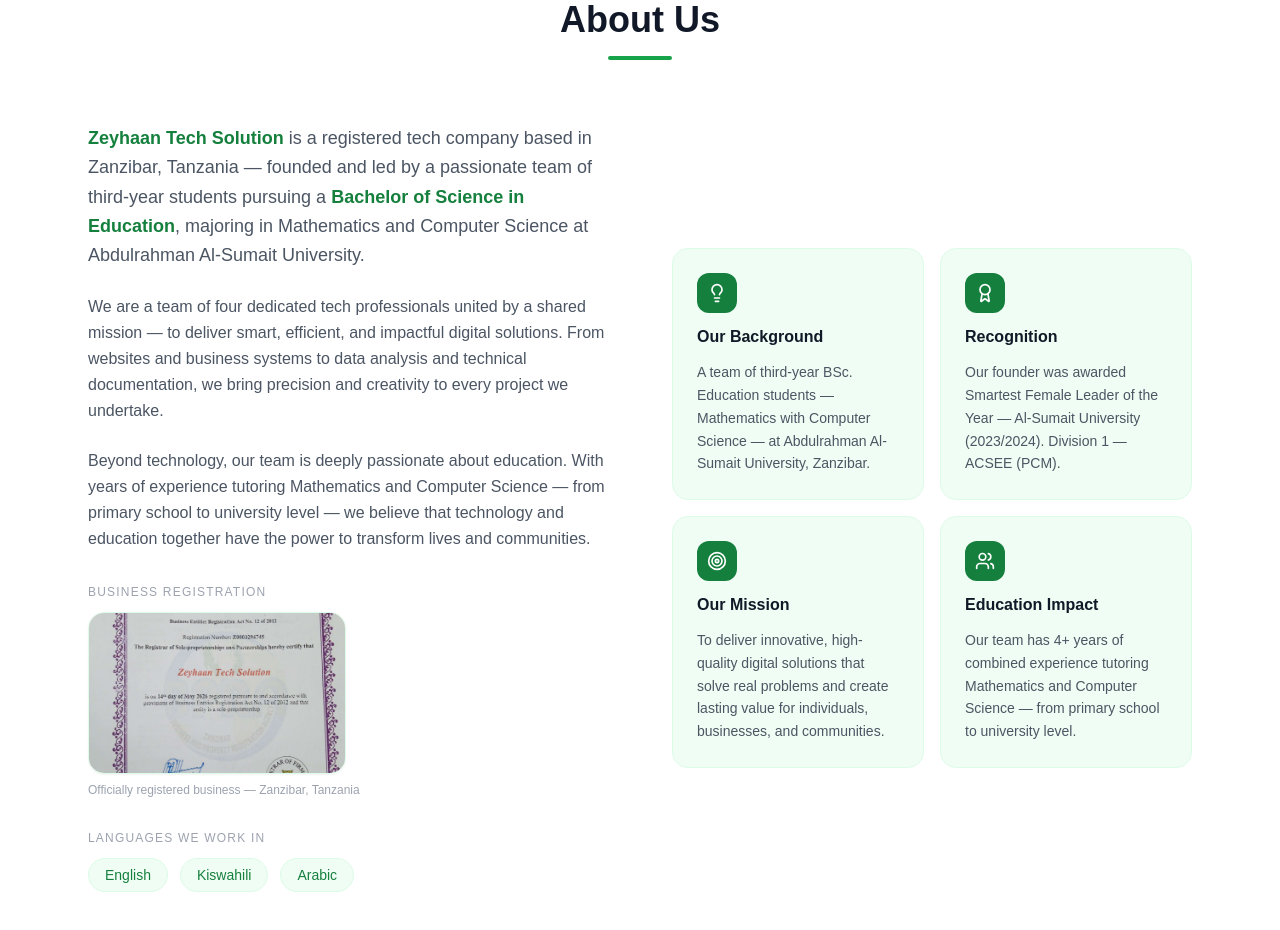
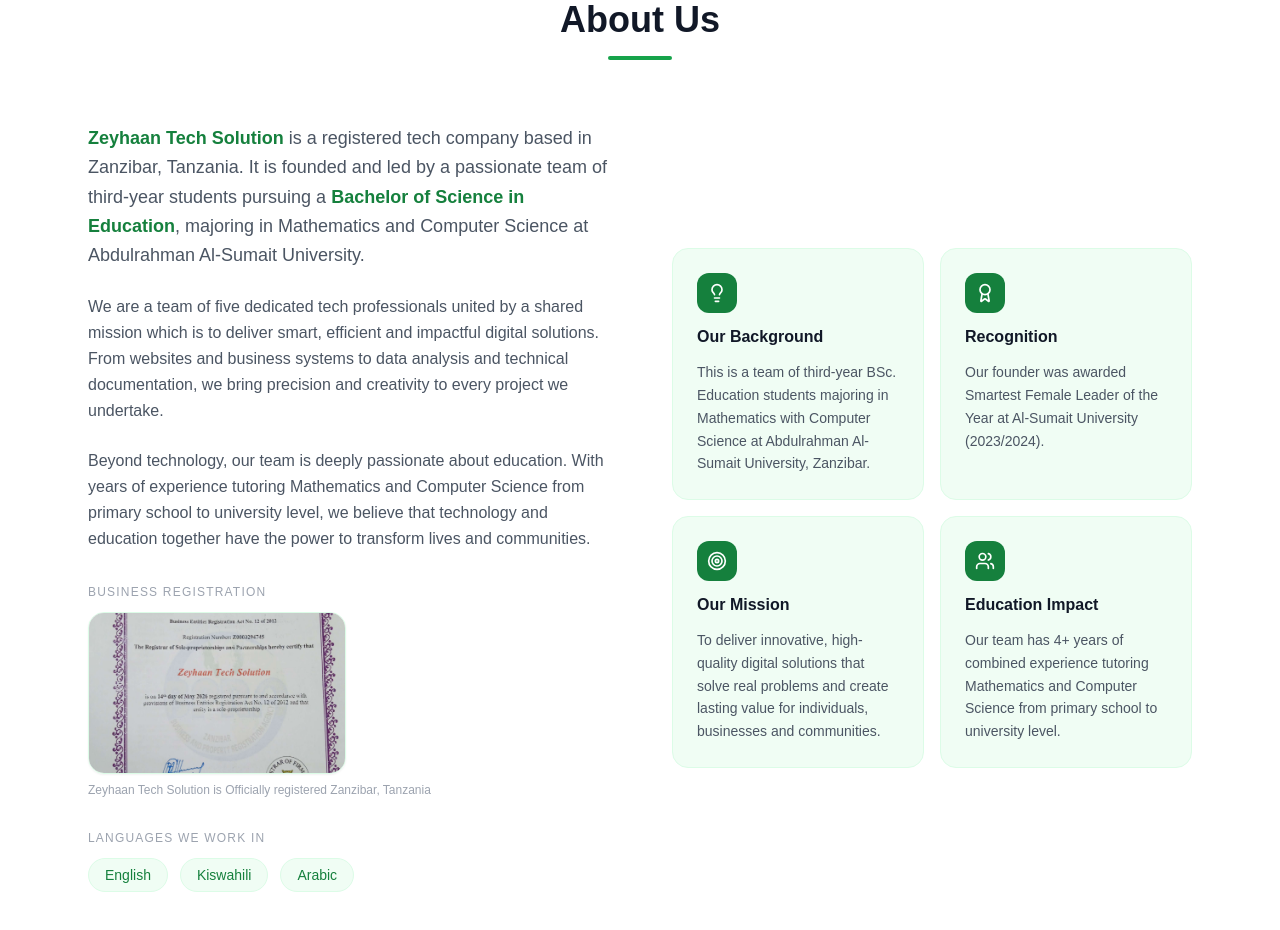
Before and after one commit to zeytham/zeyhaan-portfolio, a Next.js app: page / in a window 1280 px wide. Shown: the part 920-1850 px from the top of the page. Built offline with nearby package versions, Linux system fonts and the light colour scheme.

Commit message:
Refine About section text for clarity and grammar

```diff
--- a/components/About.jsx
+++ b/components/About.jsx
@@ -31,13 +31,13 @@
             className="space-y-6"
           >
             <p className="text-gray-600 text-lg leading-relaxed">
-              <span className="text-green-700 font-semibold">Zeyhaan Tech Solution</span> is a registered tech company based in Zanzibar, Tanzania — founded and led by a passionate team of third-year students pursuing a <span className="text-green-700 font-semibold">Bachelor of Science in Education</span>, majoring in Mathematics and Computer Science at Abdulrahman Al-Sumait University.
+              <span className="text-green-700 font-semibold">Zeyhaan Tech Solution</span> is a registered tech company based in Zanzibar, Tanzania. It is founded and led by a passionate team of third-year students pursuing a <span className="text-green-700 font-semibold">Bachelor of Science in Education</span>, majoring in Mathematics and Computer Science at Abdulrahman Al-Sumait University.
             </p>
             <p className="text-gray-600 leading-relaxed">
-              We are a team of four dedicated tech professionals united by a shared mission — to deliver smart, efficient, and impactful digital solutions. From websites and business systems to data analysis and technical documentation, we bring precision and creativity to every project we undertake.
+              We are a team of five dedicated tech professionals united by a shared mission which is to deliver smart, efficient and impactful digital solutions. From websites and business systems to data analysis and technical documentation, we bring precision and creativity to every project we undertake.
             </p>
             <p className="text-gray-600 leading-relaxed">
-              Beyond technology, our team is deeply passionate about education. With years of experience tutoring Mathematics and Computer Science — from primary school to university level — we believe that technology and education together have the power to transform lives and communities.
+              Beyond technology, our team is deeply passionate about education. With years of experience tutoring Mathematics and Computer Science from primary school to university level, we believe that technology and education together have the power to transform lives and communities.
             </p>
 
             {/* Business Licence */}
@@ -56,7 +56,7 @@
                   <p className="text-white text-xs font-medium tracking-widest uppercase">View Licence</p>
                 </div>
               </div>
-              <p className="text-xs text-gray-400 mt-2">Officially registered business — Zanzibar, Tanzania</p>
+              <p className="text-xs text-gray-400 mt-2">Zeyhaan Tech Solution is Officially registered  Zanzibar, Tanzania</p>
             </div>
 
             {/* Languages */}
@@ -84,7 +84,7 @@
               </div>
               <h3 className="font-semibold text-gray-900">Our Background</h3>
               <p className="text-sm text-gray-600 leading-relaxed">
-                A team of third-year BSc. Education students — Mathematics with Computer Science — at Abdulrahman Al-Sumait University, Zanzibar.
+                This is a team of third-year BSc. Education students majoring in  Mathematics with Computer Science at Abdulrahman Al-Sumait University, Zanzibar.
               </p>
             </div>
 
@@ -94,7 +94,7 @@
               </div>
               <h3 className="font-semibold text-gray-900">Recognition</h3>
               <p className="text-sm text-gray-600 leading-relaxed">
-                Our founder was awarded Smartest Female Leader of the Year — Al-Sumait University (2023/2024). Division 1 — ACSEE (PCM).
+                Our founder was awarded Smartest Female Leader of the Year at Al-Sumait University (2023/2024).
               </p>
             </div>
 
@@ -104,7 +104,7 @@
               </div>
               <h3 className="font-semibold text-gray-900">Our Mission</h3>
               <p className="text-sm text-gray-600 leading-relaxed">
-                To deliver innovative, high-quality digital solutions that solve real problems and create lasting value for individuals, businesses, and communities.
+                To deliver innovative, high-quality digital solutions that solve real problems and create lasting value for individuals, businesses and communities.
               </p>
             </div>
 
@@ -114,7 +114,7 @@
               </div>
               <h3 className="font-semibold text-gray-900">Education Impact</h3>
               <p className="text-sm text-gray-600 leading-relaxed">
-                Our team has 4+ years of combined experience tutoring Mathematics and Computer Science — from primary school to university level.
+                Our team has 4+ years of combined experience tutoring Mathematics and Computer Science from primary school to university level.
               </p>
             </div>
           </motion.div>
```
